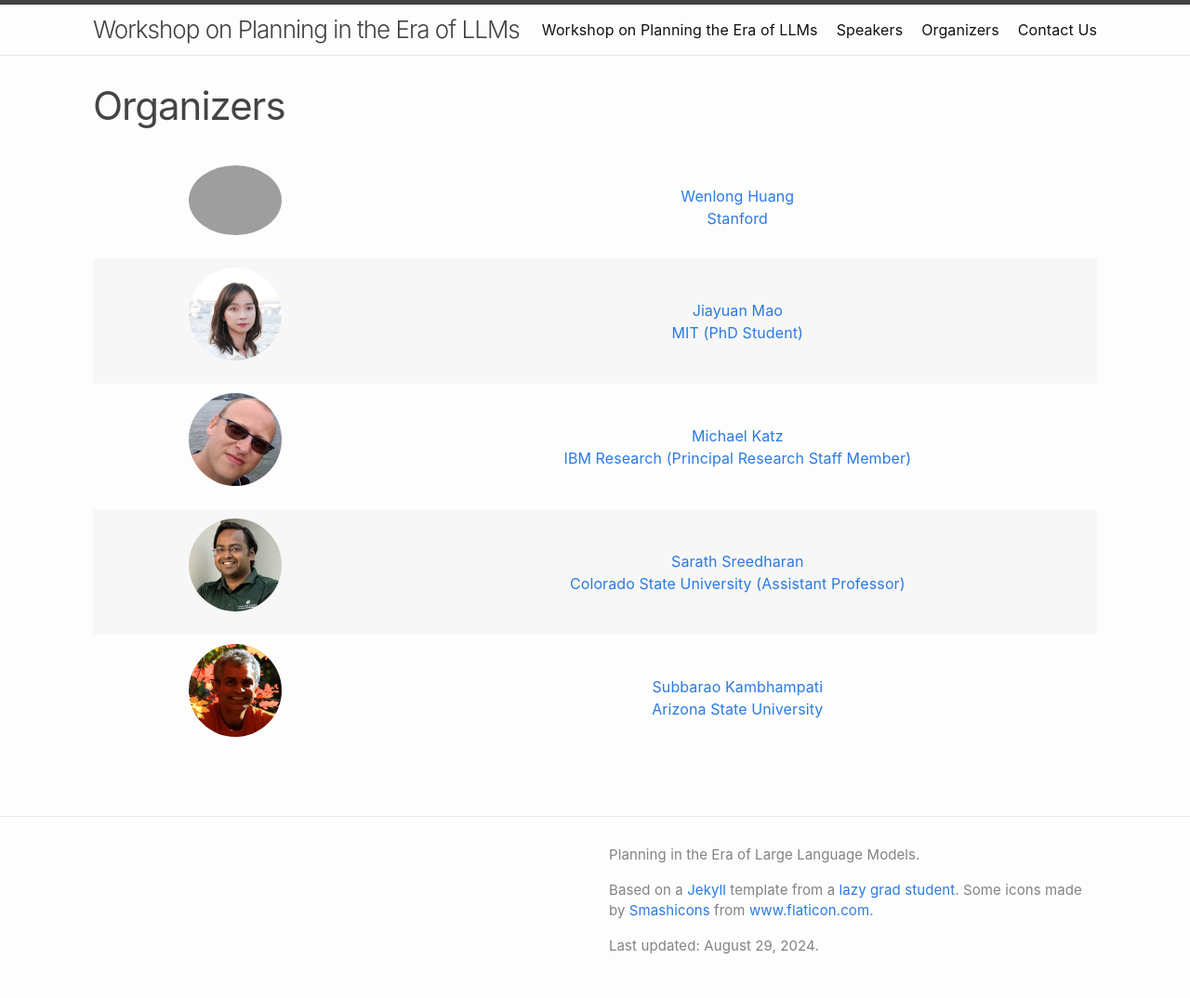
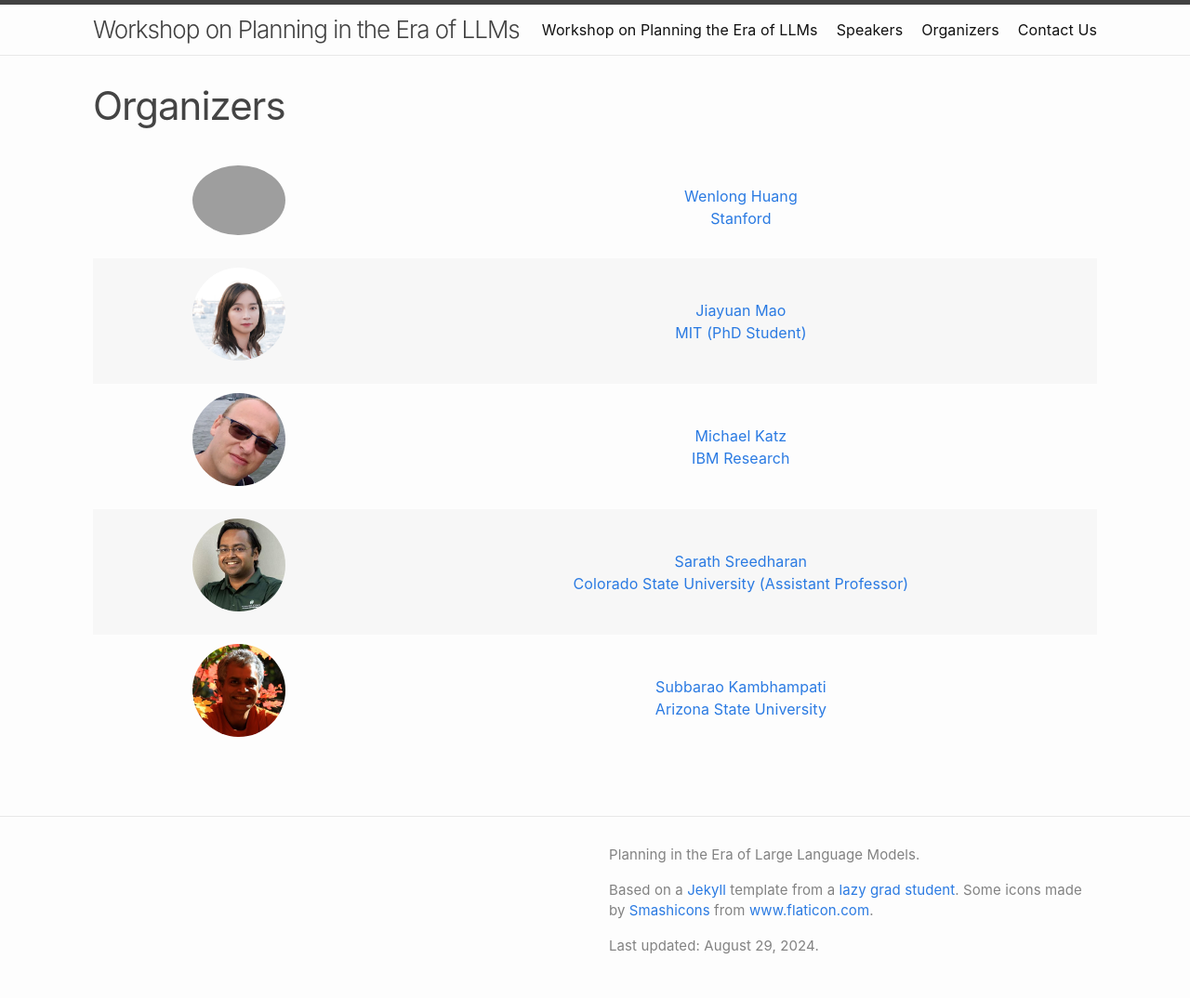
Before and after one commit to llmforplanning/llmforplanning.github.io, a Jekyll site: the page built from organizers.md, in a window 1280 px wide. Shown: the whole page at 93% size. Built offline with Jekyll 4.4.1, drawn with Linux system fonts in a browser that asks for light colours.

Commit message:
Update michael.md

```diff
--- a/_organizers/michael.md
+++ b/_organizers/michael.md
@@ -6,7 +6,7 @@ name: Michael Katz
 webpage: https://research.ibm.com/people/michael-katz
 
 # Primary affiliation
-affil: IBM Research (Principal Research Staff Member)
+affil: IBM Research
 # Link to the primary affiliation
 affil_link: https://research.ibm.com
 
```
